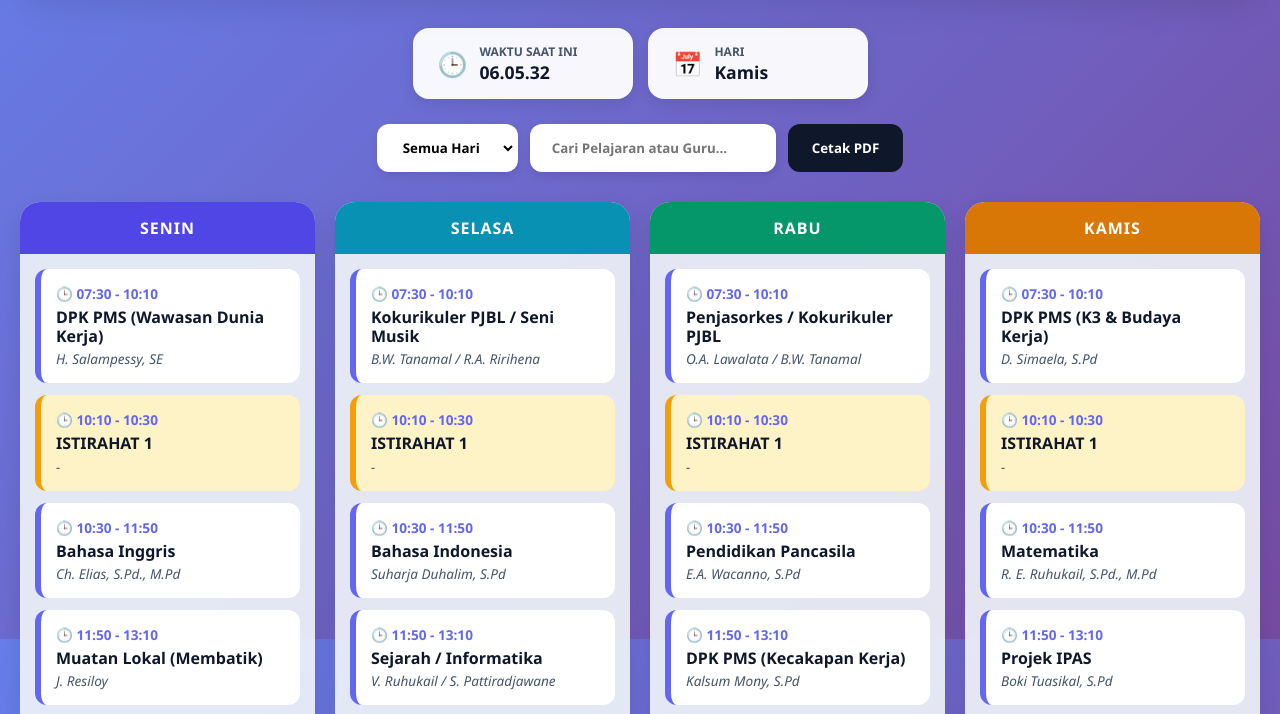
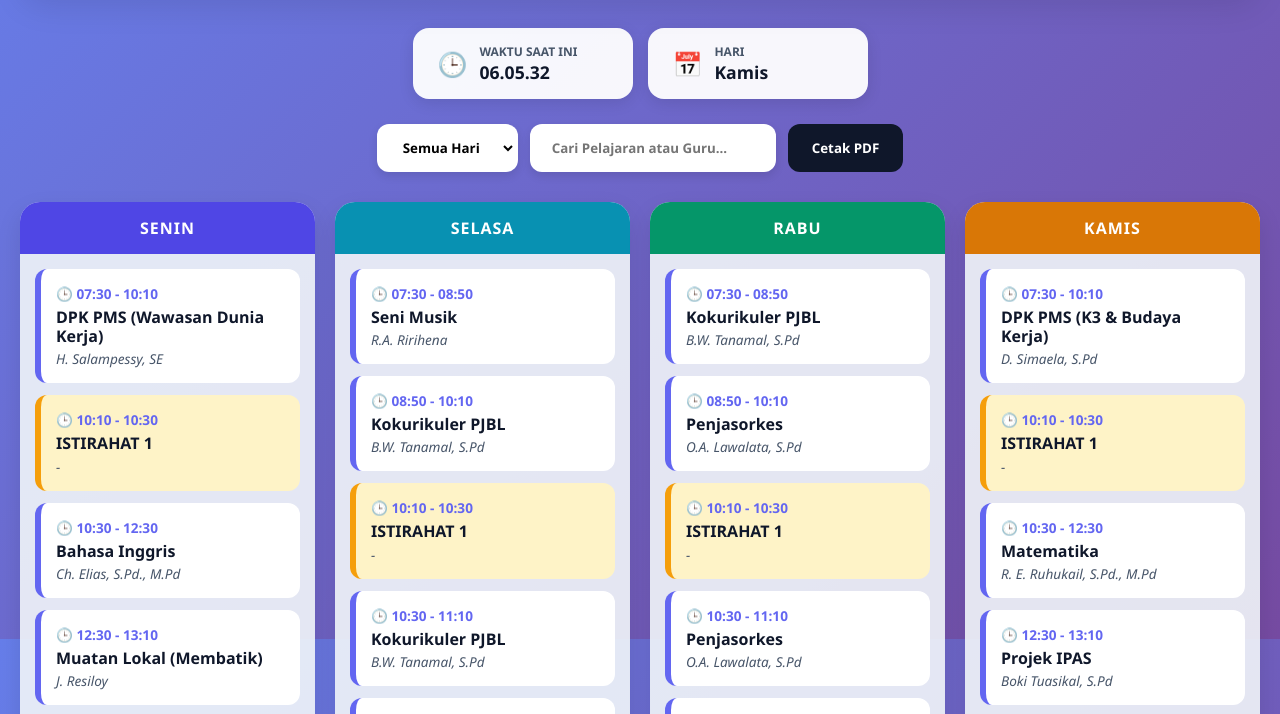
Before and after one commit to alexbahy-tech/jadwal-x-pms, a plain HTML site: page index.html in a window 1280 px wide. Shown: the part 161-875 px from the top of the page. Drawn offline with Linux system fonts and the light colour scheme.

Commit message:
Update index.html

```diff
--- a/index.html
+++ b/index.html
@@ -286,32 +286,35 @@ const rawData = {
         // SENIN
         { "day": "Sen", "time": "07:30 - 10:10", "subject": "DPK PMS (Wawasan Dunia Kerja)", "teacher": "H. Salampessy, SE" },
         { "day": "Sen", "time": "10:10 - 10:30", "subject": "ISTIRAHAT 1", "teacher": "-", "type": "break" },
-        { "day": "Sen", "time": "10:30 - 11:50", "subject": "Bahasa Inggris", "teacher": "Ch. Elias, S.Pd., M.Pd" },
-        { "day": "Sen", "time": "11:50 - 13:10", "subject": "Muatan Lokal (Membatik)", "teacher": "J. Resiloy" },
+        { "day": "Sen", "time": "10:30 - 12:30", "subject": "Bahasa Inggris", "teacher": "Ch. Elias, S.Pd., M.Pd" },
+        { "day": "Sen", "time": "12:30 - 13:10", "subject": "Muatan Lokal (Membatik)", "teacher": "J. Resiloy" },
         { "day": "Sen", "time": "13:10 - 13:30", "subject": "ISTIRAHAT 2", "teacher": "-", "type": "break" },
         { "day": "Sen", "time": "13:30 - 15:30", "subject": "Muatan Lokal (Membatik)", "teacher": "J. Resiloy" },
 
         // SELASA
-        { "day": "Sel", "time": "07:30 - 10:10", "subject": "Kokurikuler PJBL / Seni Musik", "teacher": "B.W. Tanamal / R.A. Ririhena" },
+        { "day": "Sel", "time": "07:30 - 08:50", "subject": "Seni Musik", "teacher": "R.A. Ririhena" },
+	{ "day": "Sel", "time": "08:50 - 10:10", "subject": "Kokurikuler PJBL", "teacher": "B.W. Tanamal, S.Pd" },
         { "day": "Sel", "time": "10:10 - 10:30", "subject": "ISTIRAHAT 1", "teacher": "-", "type": "break" },
-        { "day": "Sel", "time": "10:30 - 11:50", "subject": "Bahasa Indonesia", "teacher": "Suharja Duhalim, S.Pd" },
-        { "day": "Sel", "time": "11:50 - 13:10", "subject": "Sejarah / Informatika", "teacher": "V. Ruhukail / S. Pattiradjawane" },
+	{ "day": "Sel", "time": "10:30 - 11:10", "subject": "Kokurikuler PJBL", "teacher": "B.W. Tanamal, S.Pd" },
+        { "day": "Sel", "time": "11:10 - 13:10", "subject": "Bahasa Indonesia", "teacher": "Suharja Duhalim, S.Pd" },
         { "day": "Sel", "time": "13:10 - 13:30", "subject": "ISTIRAHAT 2", "teacher": "-", "type": "break" },
-        { "day": "Sel", "time": "13:30 - 15:30", "subject": "Informatika (Lanjutan)", "teacher": "S. Pattiradjawane" },
+        { "day": "Sel", "time": "13:30 - 15:30", "subject": "Informatika", "teacher": "S. Pattiradjawane" },
 
         // RABU
-        { "day": "Rab", "time": "07:30 - 10:10", "subject": "Penjasorkes / Kokurikuler PJBL", "teacher": "O.A. Lawalata / B.W. Tanamal" },
+        { "day": "Rab", "time": "07:30 - 08:50", "subject": "Kokurikuler PJBL", "teacher": "B.W. Tanamal, S.Pd" },
+	{ "day": "Rab", "time": "08:50 - 10:10", "subject": "Penjasorkes", "teacher": "O.A. Lawalata, S.Pd" },
         { "day": "Rab", "time": "10:10 - 10:30", "subject": "ISTIRAHAT 1", "teacher": "-", "type": "break" },
-        { "day": "Rab", "time": "10:30 - 11:50", "subject": "Pendidikan Pancasila", "teacher": "E.A. Wacanno, S.Pd" },
-        { "day": "Rab", "time": "11:50 - 13:10", "subject": "DPK PMS (Kecakapan Kerja)", "teacher": "Kalsum Mony, S.Pd" },
+	{ "day": "Rab", "time": "10:30 - 11:10", "subject": "Penjasorkes", "teacher": "O.A. Lawalata, S.Pd" },
+        { "day": "Rab", "time": "11:10 - 12:30", "subject": "Pendidikan Pancasila", "teacher": "E.A. Wacanno, S.Pd" },
+        { "day": "Rab", "time": "12:30 - 13:10", "subject": "DPK PMS (Kecakapan Kerja)", "teacher": "Kalsum Mony, S.Pd" },
         { "day": "Rab", "time": "13:10 - 13:30", "subject": "ISTIRAHAT 2", "teacher": "-", "type": "break" },
         { "day": "Rab", "time": "13:30 - 15:30", "subject": "DPK PMS (Lanjutan)", "teacher": "Kalsum Mony, S.Pd" },
 
         // KAMIS
         { "day": "Kam", "time": "07:30 - 10:10", "subject": "DPK PMS (K3 & Budaya Kerja)", "teacher": "D. Simaela, S.Pd" },
         { "day": "Kam", "time": "10:10 - 10:30", "subject": "ISTIRAHAT 1", "teacher": "-", "type": "break" },
-        { "day": "Kam", "time": "10:30 - 11:50", "subject": "Matematika", "teacher": "R. E. Ruhukail, S.Pd., M.Pd" },
-        { "day": "Kam", "time": "11:50 - 13:10", "subject": "Projek IPAS", "teacher": "Boki Tuasikal, S.Pd" },
+        { "day": "Kam", "time": "10:30 - 12:30", "subject": "Matematika", "teacher": "R. E. Ruhukail, S.Pd., M.Pd" },
+        { "day": "Kam", "time": "12:30 - 13:10", "subject": "Projek IPAS", "teacher": "Boki Tuasikal, S.Pd" },
         { "day": "Kam", "time": "13:10 - 13:30", "subject": "ISTIRAHAT 2", "teacher": "-", "type": "break" },
         { "day": "Kam", "time": "13:30 - 14:50", "subject": "Projek IPAS (Lanjutan)", "teacher": "Boki Tuasikal, S.Pd" },
 
```
